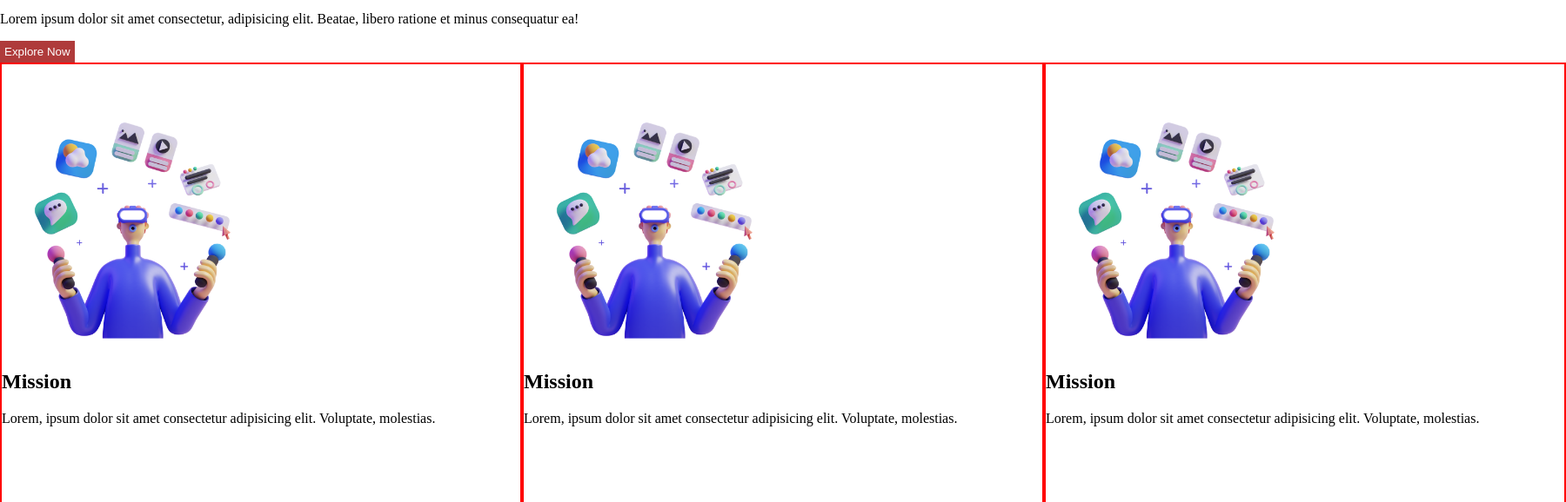
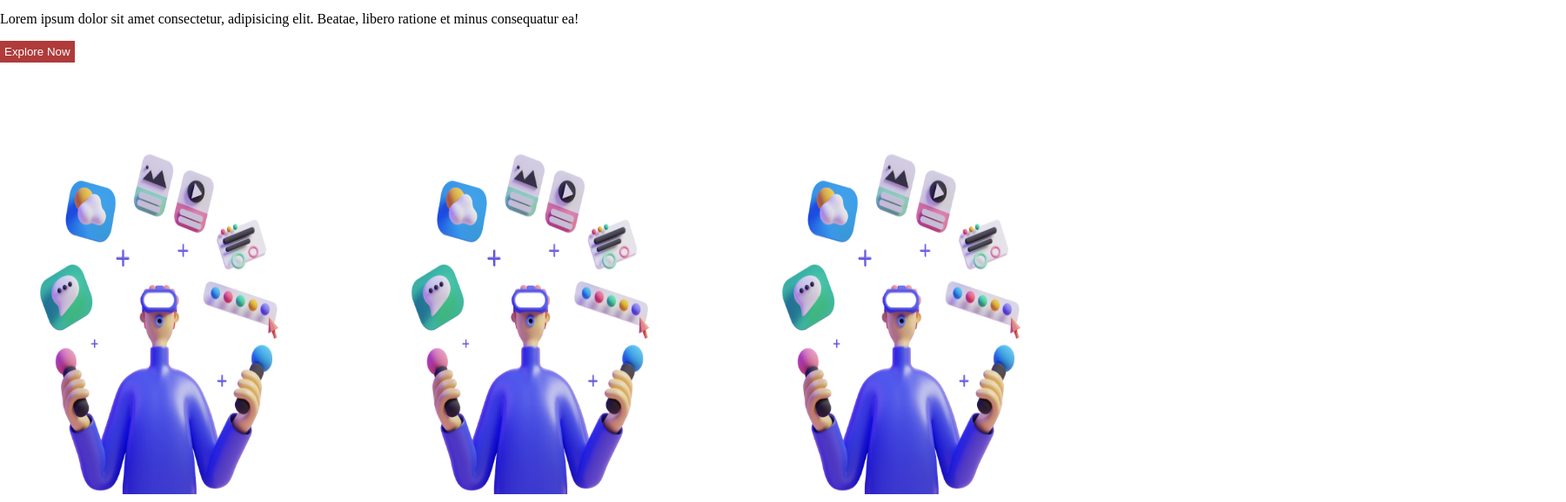
Before and after one commit to mariaisratjahan/mission-2022, a plain HTML site: page index.html in a window 1280 px wide. Shown: the part 94-672 px from the top of the page at 87% size, 1800 px wide, since content can reach past the window. Drawn offline with Linux system fonts and the light colour scheme.

Commit message:
mymission html code

```diff
--- a/index.html
+++ b/index.html
@@ -21,18 +21,18 @@
         </section>
         <section class="my_mission">
            <div class="cards">
-            <div class="card_one">
-                <img src="images/illustrators/illustrator-1.png" alt="">
+                <div class="card">
+                    <img src="./images/illustrators/illustrator-1.png" alt="">
                     <h2>Mission</h2>
                     <p>Lorem, ipsum dolor sit amet consectetur adipisicing elit. Voluptate, molestias.</p>
                 </div>
-            <div class="card_one">
-                <img src="../mission-2022/images/illustrators/illustrator-1.png" alt="">
+                <div class="card">
+                    <img src="./images/illustrators/illustrator-1.png" alt="">
                     <h2>Mission</h2>
                     <p>Lorem, ipsum dolor sit amet consectetur adipisicing elit. Voluptate, molestias.</p>
                 </div>
-            <div class="card_one">
-                <img src="../mission-2022/images/illustrators/illustrator-1.png" alt="">
+                <div class="card">
+                    <img src="./images/illustrators/illustrator-1.png" alt="">
                     <h2>Mission</h2>
                     <p>Lorem, ipsum dolor sit amet consectetur adipisicing elit. Voluptate, molestias.</p>
                 </div>
--- a/style.css
+++ b/style.css
@@ -24,14 +24,11 @@ h1{
 /* my_mission section */
 .cards{
     display:flex;
-}
-img{
-    display:block;
-    height: 50%;
-    background-repeat: no-repeat;
 
 }
-.card_one{
-    border:2px solid red;
+.card img{
+    display:block;
+    width:100%;
+    height:100%;
 
 }
```
Lines whose indentation alone changed are shown as unchanged.
